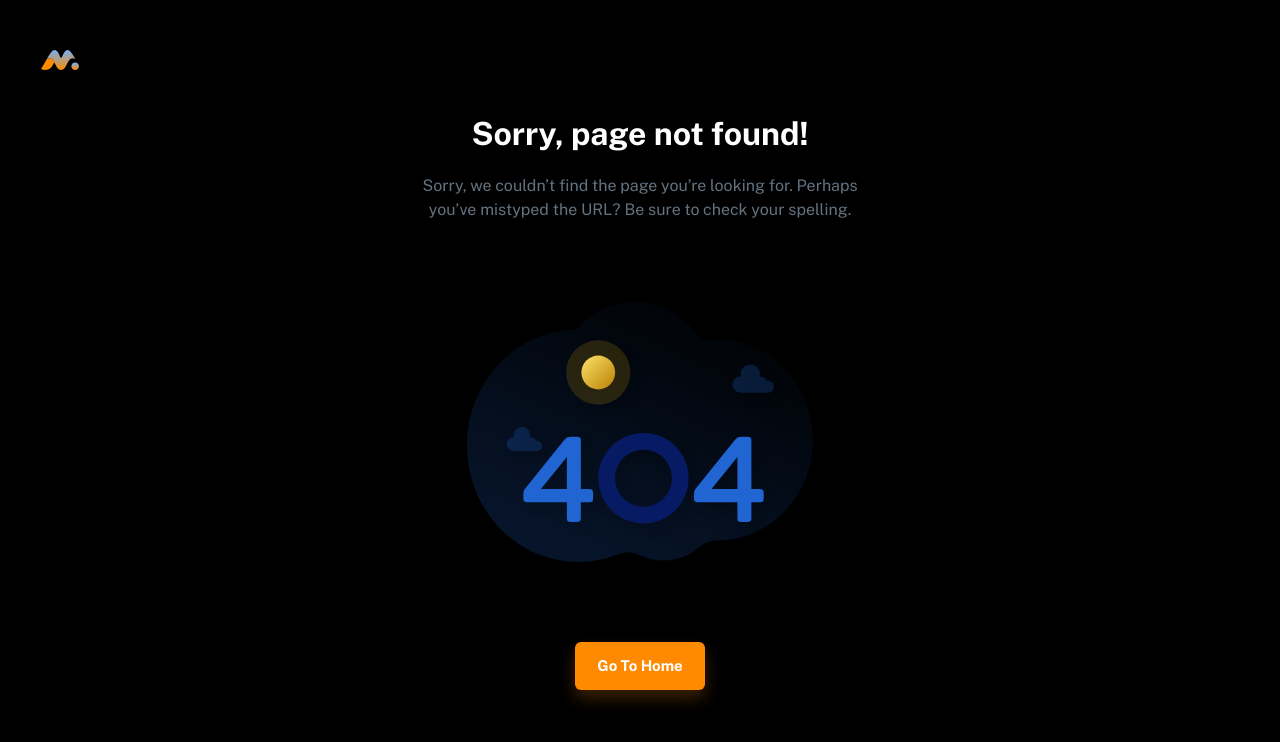
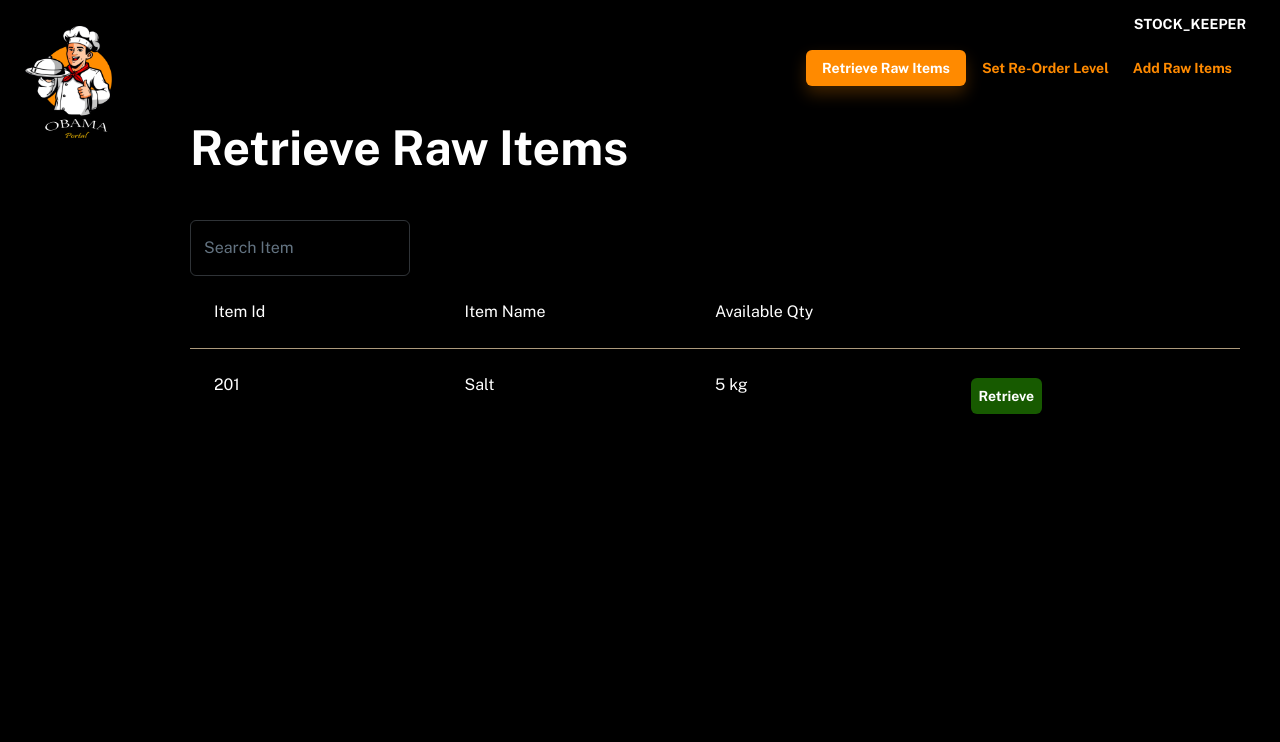
Before and after one commit to sachitha2/obama-portal, a React (Create React App) app: page /dashboard/stock-keeper-retrieve-raw-items in a window 1280 px wide. Before the commit this address led to /404. Shown: the top 742 px of the page. Built offline with nearby package versions, Linux system fonts and the light colour scheme; no server answers; a web font is replaced by a local one.

Commit message:
stock keeper firrst 3 ui done

```diff
--- a/src/layouts/dashboard/header/index.js
+++ b/src/layouts/dashboard/header/index.js
@@ -48,7 +48,7 @@ export default function Header({ onOpenNav }) {
     // KITCHEN_MANAGER ,ADMIN, CUSTOMER, CASHIER,STOCK_KEEPER
     const role = getCookie('role');
     setUserRole(role);
-    setUserRole('CUSTOMER')
+    setUserRole('STOCK_KEEPER')
   }, [])
 
   const navigate = useNavigate();
@@ -155,6 +155,24 @@ export default function Header({ onOpenNav }) {
           null
           }
 
+
+          {USER_ROLE === "STOCK_KEEPER" ? <>
+          <Link to="stock-keeper-retrieve-raw-items" style={{"textDecoration":'none'}}>
+            <Button variant={pathname==='/dashboard/stock-keeper-retrieve-raw-items'?"contained":'text'}>Retrieve Raw Items</Button>
+          </Link>
+
+          <Link to="stock-keeper-set-re-order-level" style={{"textDecoration":'none'}}>
+            <Button variant={pathname==='/dashboard/stock-keeper-set-re-order-level'?"contained":'text'}>Set Re-Order Level</Button>
+          </Link>
+
+          <Link to="stock-keeper-add-raw-items" style={{"textDecoration":'none'}}>
+            <Button variant={pathname==='/dashboard/stock-keeper-add-raw-items'?"contained":'text'}>Add Raw Items</Button>
+          </Link>
+          </>
+          :
+          null
+          }
+
         </Stack>
 
         </Stack>
--- /dev/null
+++ b/src/pages/stockKeeper/StockKeeperAddRawItems.js
@@ -0,0 +1,76 @@
+import { Helmet } from 'react-helmet-async';
+import {useCallback, useEffect, useState} from "react";
+// @mui
+import { Container, Typography,Grid,Button,Divider,TextField } from '@mui/material';
+import { getAcceptedOrders, prepareOrder } from '../../services/OrderService';
+
+export default function StockKeeperAddRawItems() {
+
+  const [data,setData] = useState([]);
+  const [search,setSearch] = useState('')
+
+  const handleOrder = useCallback((orderId,status)=>{ // assign / prepare
+    // TODO handle api call to assign or prepare
+      prepareOrder(orderId);
+    // console.log(orderId,status)
+    },[])
+
+  useEffect(()=>{
+    // API call to fetch data TODO
+    const fetchData = () =>{
+      getAcceptedOrders().then(data =>{
+        const out = data.data.map(d=>({orderId:d.orderId,items:d.menuInstances.map(item => ({name:item.menuName,qty:item.quantity}))}))
+        setData(out);
+      })
+    }
+    fetchData();
+  },[handleOrder])
+
+  return (
+    <>
+      <Helmet>
+        <title> Stock Keeper </title>
+      </Helmet>
+
+      <Container>
+        <Typography variant="h2" sx={{ mb: 5 }}>
+          Add Raw Items
+        </Typography>
+        <TextField name="Search" label="Search Item" value={search} onChange={e => setSearch(e.target.value)} />
+
+        <Grid container padding={3} columns={{ xs: 12, sm: 12, md: 12 }}>
+          <Grid item xs={3} sm={3} md={3}>
+            Order No
+          </Grid>
+          <Grid item xs={3} sm={3} md={3}>
+            Items
+          </Grid>
+          <Grid item xs={3} sm={3} md={3}>
+            Available Qty
+          </Grid>
+          <Grid item xs={3} sm={3} md={3} style={{"display":"none"}}>
+            Config
+          </Grid>
+        </Grid>
+
+        <Divider sx={{ bgcolor: "#B5986D" }}/>
+
+        <Grid container padding={3} columns={{ xs: 12, sm: 12, md: 12 }}>
+          <Grid item xs={3} sm={3} md={3}>
+            201
+          </Grid>
+          <Grid item xs={3} sm={3} md={3}>
+            Salt
+          </Grid>
+          <Grid item xs={3} sm={3} md={3}>
+            5 kg
+          </Grid>
+          <Grid item xs={3} sm={3} md={3}>
+          <Button style={{"backgroundColor":"#175A00","color":"#FFF","margin":"5px"}}>Add</Button>
+          </Grid>
+        </Grid>
+
+      </Container>
+    </>
+  );
+}
--- /dev/null
+++ b/src/pages/stockKeeper/StockKeeperRetrieveRawItems.js
@@ -0,0 +1,76 @@
+import { Helmet } from 'react-helmet-async';
+import {useCallback, useEffect, useState} from "react";
+// @mui
+import { Container, Typography,Grid,Button,Divider,TextField } from '@mui/material';
+import { getAcceptedOrders, prepareOrder } from '../../services/OrderService';
+
+export default function StockKeeperRetrieveRawItems() {
+
+  const [data,setData] = useState([]);
+  const [search,setSearch] = useState('')
+
+  const handleOrder = useCallback((orderId,status)=>{ // assign / prepare
+    // TODO handle api call to assign or prepare
+      prepareOrder(orderId);
+    // console.log(orderId,status)
+    },[])
+
+  useEffect(()=>{
+    // API call to fetch data TODO
+    const fetchData = () =>{
+      getAcceptedOrders().then(data =>{
+        const out = data.data.map(d=>({orderId:d.orderId,items:d.menuInstances.map(item => ({name:item.menuName,qty:item.quantity}))}))
+        setData(out);
+      })
+    }
+    fetchData();
+  },[handleOrder])
+
+  return (
+    <>
+      <Helmet>
+        <title> Stock Keeper </title>
+      </Helmet>
+
+      <Container>
+        <Typography variant="h2" sx={{ mb: 5 }}>
+          Retrieve Raw Items
+        </Typography>
+        <TextField name="Search" label="Search Item" value={search} onChange={e => setSearch(e.target.value)} />
+        <Grid container padding={3} columns={{ xs: 12, sm: 12, md: 12 }}>
+          <Grid item xs={3} sm={3} md={3}>
+            Item Id
+          </Grid>
+          <Grid item xs={3} sm={3} md={3}>
+            Item Name
+          </Grid>
+          <Grid item xs={3} sm={3} md={3}>
+            Available Qty
+          </Grid>
+          <Grid item xs={3} sm={3} md={3} style={{"display":"none"}}>
+            Config
+          </Grid>
+        </Grid>
+        <Divider sx={{ bgcolor: "#B5986D" }}/>
+
+        <Grid container padding={3} columns={{ xs: 12, sm: 12, md: 12 }}>
+          <Grid item xs={3} sm={3} md={3}>
+            201
+          </Grid>
+          <Grid item xs={3} sm={3} md={3}>
+            Salt
+          </Grid>
+          <Grid item xs={3} sm={3} md={3}>
+            5 kg
+          </Grid>
+          <Grid item xs={3} sm={3} md={3}>
+          <Button style={{"backgroundColor":"#175A00","color":"#FFF","margin":"5px"}}>Retrieve</Button>
+          </Grid>
+        </Grid>
+      </Container>
+
+
+
+    </>
+  );
+}
--- /dev/null
+++ b/src/pages/stockKeeper/StockKeeperSetReOrderLevel.js
@@ -0,0 +1,76 @@
+import { Helmet } from 'react-helmet-async';
+import {useCallback, useEffect, useState} from "react";
+// @mui
+import { Container, Typography,Grid,Button,Divider,TextField } from '@mui/material';
+import { getAcceptedOrders, prepareOrder } from '../../services/OrderService';
+
+export default function StockKeeperSetReOrderLevel() {
+
+  const [data,setData] = useState([]);
+  const [search,setSearch] = useState('')
+
+  const handleOrder = useCallback((orderId,status)=>{ // assign / prepare
+    // TODO handle api call to assign or prepare
+      prepareOrder(orderId);
+    // console.log(orderId,status)
+    },[])
+
+  useEffect(()=>{
+    // API call to fetch data TODO
+    const fetchData = () =>{
+      getAcceptedOrders().then(data =>{
+        const out = data.data.map(d=>({orderId:d.orderId,items:d.menuInstances.map(item => ({name:item.menuName,qty:item.quantity}))}))
+        setData(out);
+      })
+    }
+    fetchData();
+  },[handleOrder])
+
+  return (
+    <>
+      <Helmet>
+        <title> Stock Keeper </title>
+      </Helmet>
+
+      <Container>
+        <Typography variant="h2" sx={{ mb: 5 }}>
+          Set Re-Order Level
+        </Typography>
+        <TextField name="Search" label="Search Item" value={search} onChange={e => setSearch(e.target.value)} />
+
+        <Grid container padding={3} columns={{ xs: 12, sm: 12, md: 12 }}>
+          <Grid item xs={3} sm={3} md={3}>
+            Order No
+          </Grid>
+          <Grid item xs={3} sm={3} md={3}>
+            Items
+          </Grid>
+          <Grid item xs={3} sm={3} md={3}>
+            Re-Order Level
+          </Grid>
+          <Grid item xs={3} sm={3} md={3} style={{"display":"none"}}>
+            Config
+          </Grid>
+        </Grid>
+
+        <Divider sx={{ bgcolor: "#B5986D" }}/>
+
+        <Grid container padding={3} columns={{ xs: 12, sm: 12, md: 12 }}>
+          <Grid item xs={3} sm={3} md={3}>
+            201
+          </Grid>
+          <Grid item xs={3} sm={3} md={3}>
+            Salt
+          </Grid>
+          <Grid item xs={3} sm={3} md={3}>
+            5 kg
+          </Grid>
+          <Grid item xs={3} sm={3} md={3}>
+          <Button style={{"backgroundColor":"#175A00","color":"#FFF","margin":"5px"}}>Set</Button>
+          </Grid>
+        </Grid>
+
+      </Container>
+    </>
+  );
+}
```
Also changed, not shown: src/routes.js (+7 -1 lines).
